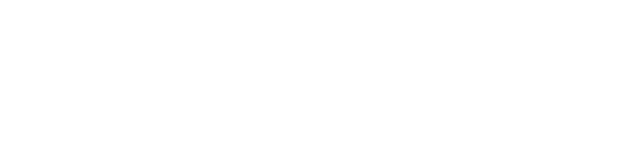
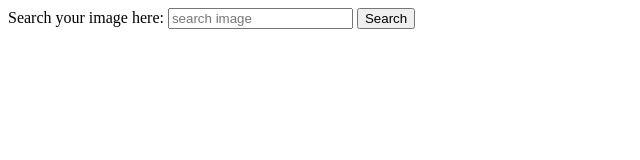
Before and after one commit to masudulalam/Practice-Tasks, a plain HTML site: page index.html in a window 1280 px wide. Shown: the whole page, without its empty margins (0-640 px from the left). Drawn offline with Linux system fonts and the light colour scheme.

Commit message:
added an input field for search image with submit button

```diff
--- a/index.html
+++ b/index.html
@@ -10,7 +10,12 @@
 
     </header>
     <main>
-
+        <form>
+            <label for="search">Search your image here:
+                <input type="text" name="" id="search" placeholder="search image">
+            </label>
+            <input type="submit" value="Search">
+        </form>
     </main>
     <footer>
 
```
